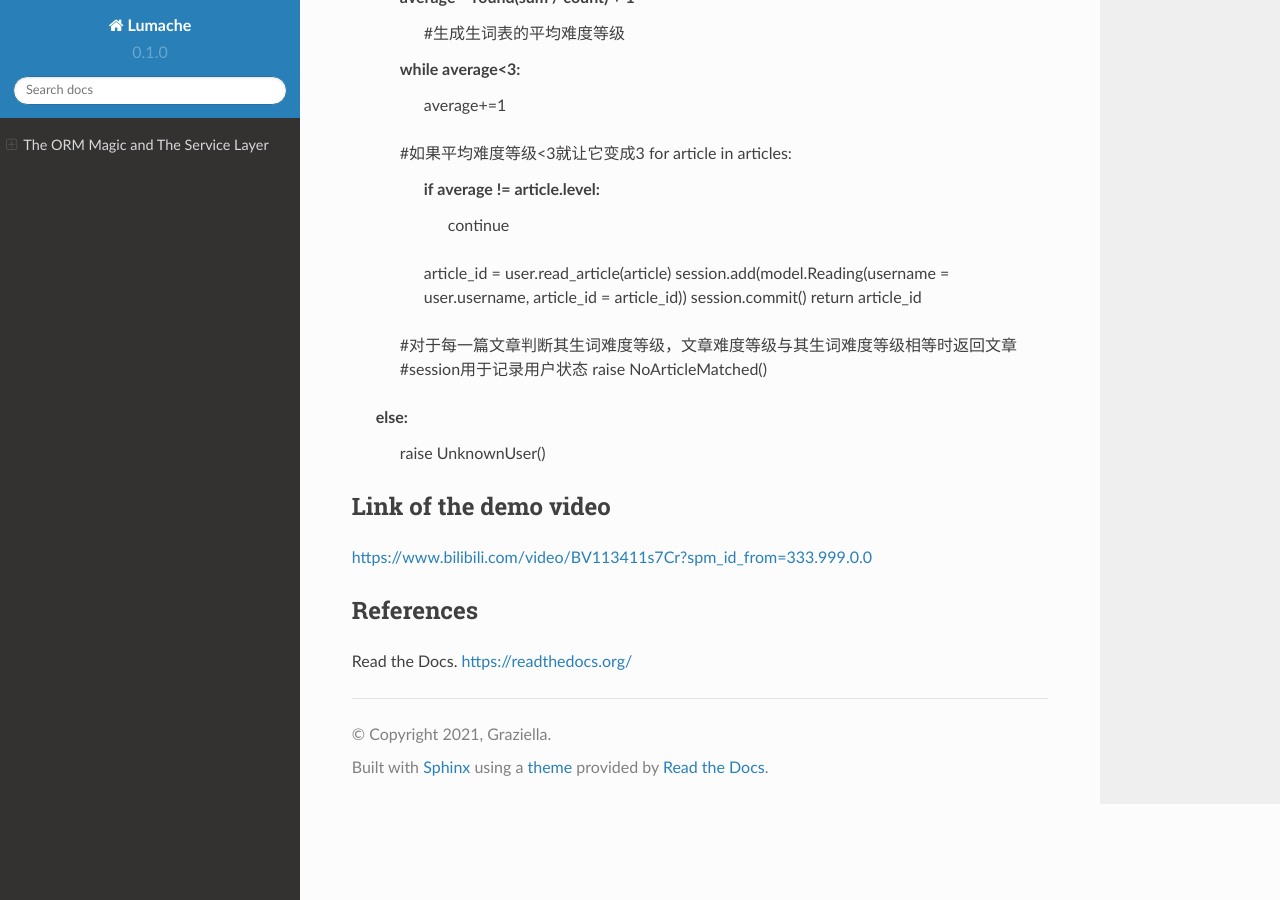
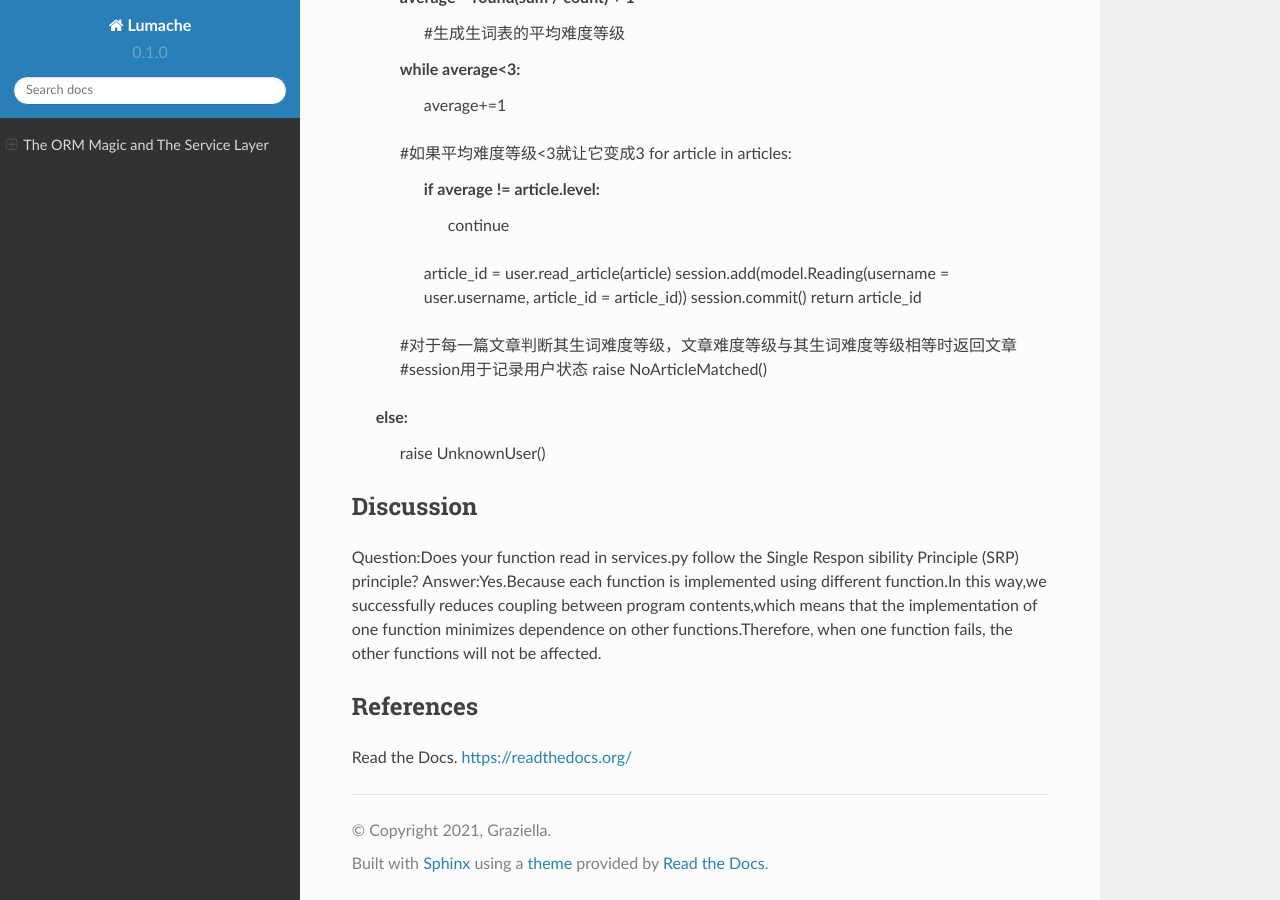
Before and after one commit to lcyyy22/EnglishPal-master, a Sphinx documentation site: the page built from docs/source/index.rst, in a window 1280 px wide and 900 px high, scrolled down 2874 px. Built offline with Sphinx 7.4.7 and the Read the Docs theme 2.0.0, drawn with Linux system fonts in a browser that asks for light colours.

Commit message:
Create index.rst

```diff
--- a/docs/source/index.rst
+++ b/docs/source/index.rst
@@ -159,10 +159,11 @@ def read(user, user_repo, article_repo, session):
         raise UnknownUser()
 
 
-Link of the demo video
+Discussion
 --------
+Question:Does your function read in services.py follow the Single Respon sibility Principle (SRP) principle?
+Answer:Yes.Because each function is implemented using different function.In this way,we successfully reduces coupling between program contents,which means that the implementation of one function minimizes dependence on other functions.Therefore, when one function fails, the other functions will not be affected.
 
-https://www.bilibili.com/video/BV113411s7Cr?spm_id_from=333.999.0.0
 
 
 References
```
